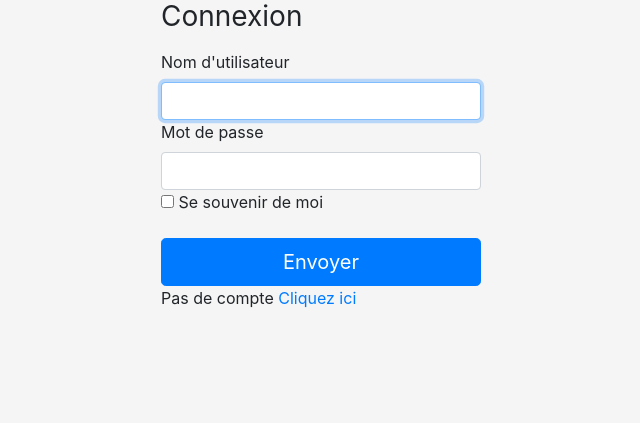
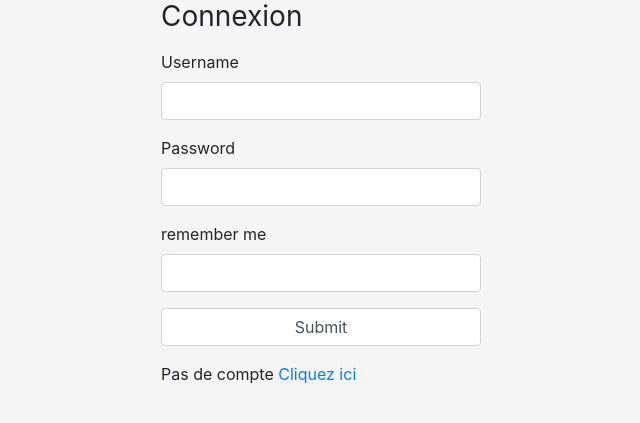
Before and after one commit to YoannPaquereau/Symfony-Insset-Project, a Symfony app: template templates/security/login.html.twig in a window 1280 px wide. Shown: the part 56-479 px from the top of the page, without its empty margins (319-959 px from the left). Run offline with Twig, Linux system fonts and the light colour scheme; the template is opened without the code that fills it, so the values that code supplies are empty; form fields are guessed from the names that the template uses; some libraries are stand-ins or nearby versions.

Commit message:
build login form

```diff
--- a/src/Security/UserAuthenticator.php
+++ b/src/Security/UserAuthenticator.php
@@ -69,7 +69,7 @@ class UserAuthenticator extends AbstractFormLoginAuthenticator implements Passwo
 
         if (!$user) {
             // fail authentication with a custom error
-            throw new CustomUserMessageAuthenticationException('Username could not be found.');
+            throw new CustomUserMessageAuthenticationException('Identifiants invalides.');
         }
 
         return $user;
--- a/templates/security/login.html.twig
+++ b/templates/security/login.html.twig
@@ -11,38 +11,18 @@
 {% endblock %}
 
 {% block body %}
-    <form method="post">
+    {{ form_start(form) }}
         <h1 class="h3 mb-3 font-weight-normal">Connexion</h1>
         {% if error %}
             <div class="alert alert-danger">{{ error.messageKey|trans(error.messageData, 'security') }}</div>
         {% endif %}
 
-        {% if app.user %}
-            <div class="mb-3">
-                Vous êtes connecté en tant que {{ app.user.username }}, <a href="{{ path('app_logout') }}">Se
-                    déconnecter</a>
-            </div>
-        {% endif %}
+        {{ form_row(form.username) }}
+        {{ form_row(form.password) }}
 
-        <label for="inputUsername">Nom d'utilisateur</label>
-        <input type="text" value="{{ last_username }}" name="username" id="inputUsername" class="form-control" required
-               autofocus>
-        <label for="inputPassword">Mot de passe</label>
-        <input type="password" name="password" id="inputPassword" class="form-control" required>
+        {{ form_row(form._remember_me) }}
 
-        <input type="hidden" name="_csrf_token"
-               value="{{ csrf_token('authenticate') }}"
-        >
-
-        <div class="checkbox mb-3">
-            <label>
-                <input type="checkbox" name="_remember_me"> Se souvenir de moi
-            </label>
-        </div>
-
-        <button class="btn btn-primary btn-lg btn-block" type="submit">
-            Envoyer
-        </button>
+        {{ form_row(form.submit) }}
         <p>Pas de compte <a href="{{ path('app_register') }}">Cliquez ici</a></p>
-    </form>
+    {{ form_end(form) }}
 {% endblock %}
```
Also changed, not shown: src/Controller/SecurityController.php (+9 -1 lines), src/Form/LoginFormType.php (added, +51 -0 lines).
